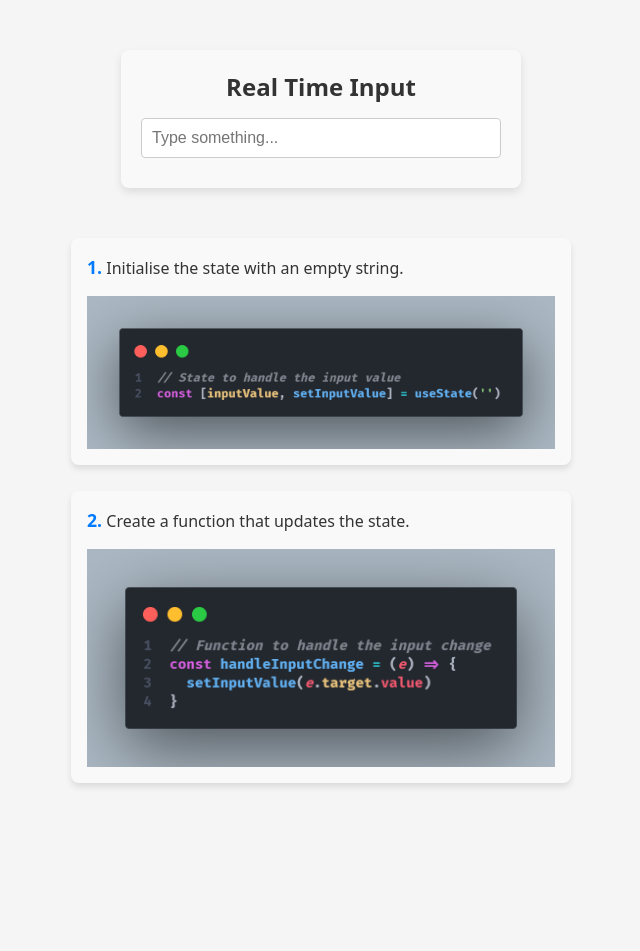
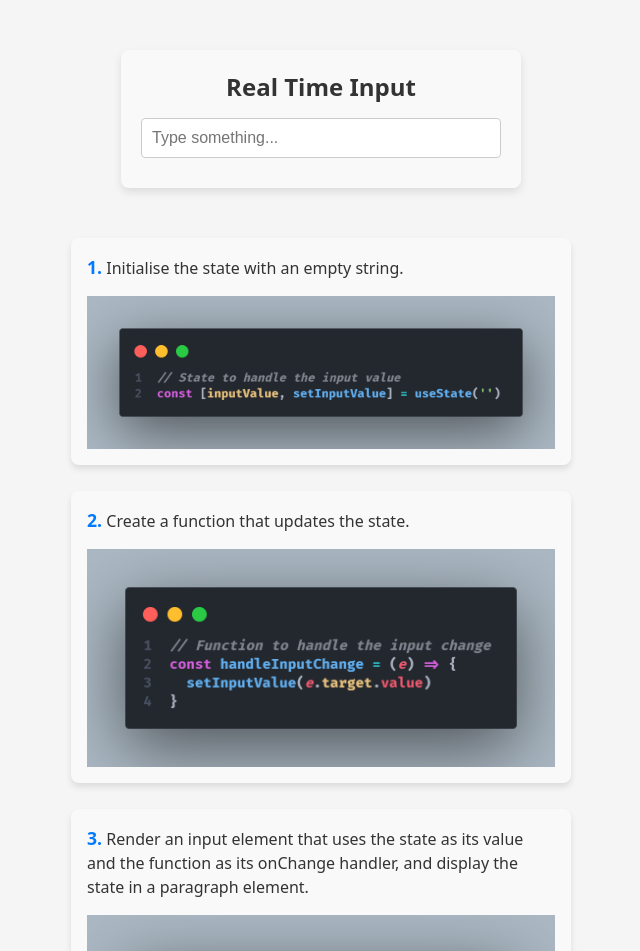
Before and after one commit to Espadv69/useState-Basics, a React (Vite) app in the folder RealTimeInput/: page / in a window 1280 px wide. Shown: the top 951 px of the page, without its empty margins (319-959 px from the left). Before the commit the page ends 800 px from the top, so only its background shows below. Built offline with nearby package versions, Linux system fonts and the light colour scheme; the HTML template or start-up script is replaced by a standard one.

Commit message:
Add third step to Explanation component with input element rendering details

```diff
--- a/RealTimeInput/src/components/Explanation/Explanation.jsx
+++ b/RealTimeInput/src/components/Explanation/Explanation.jsx
@@ -18,6 +18,13 @@ const Explanation = () => {
           imgUrl="/images/handleValue.png"
           imgAlt="Code snippet showing the function that updates the state."
         />
+
+        <LiExplanation
+          stepNumber={3}
+          description="Render an input element that uses the state as its value and the function as its onChange handler, and display the state in a paragraph element."
+          imgUrl="/images/htmlStructure.png"
+          imgAlt="Code snippet showing the input element and paragraph element with the state."
+        />
       </ol>
     </div>
   )
```
